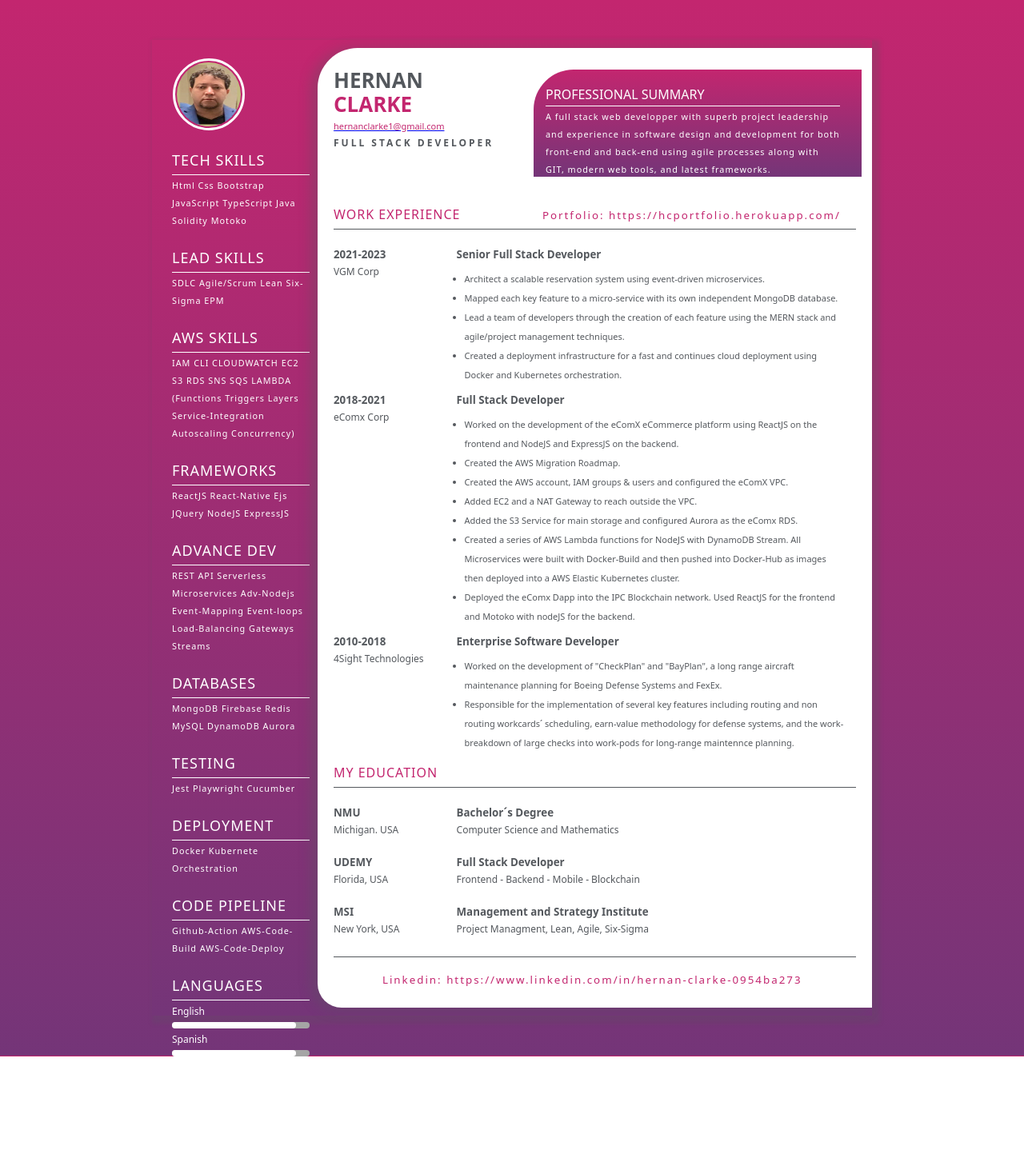
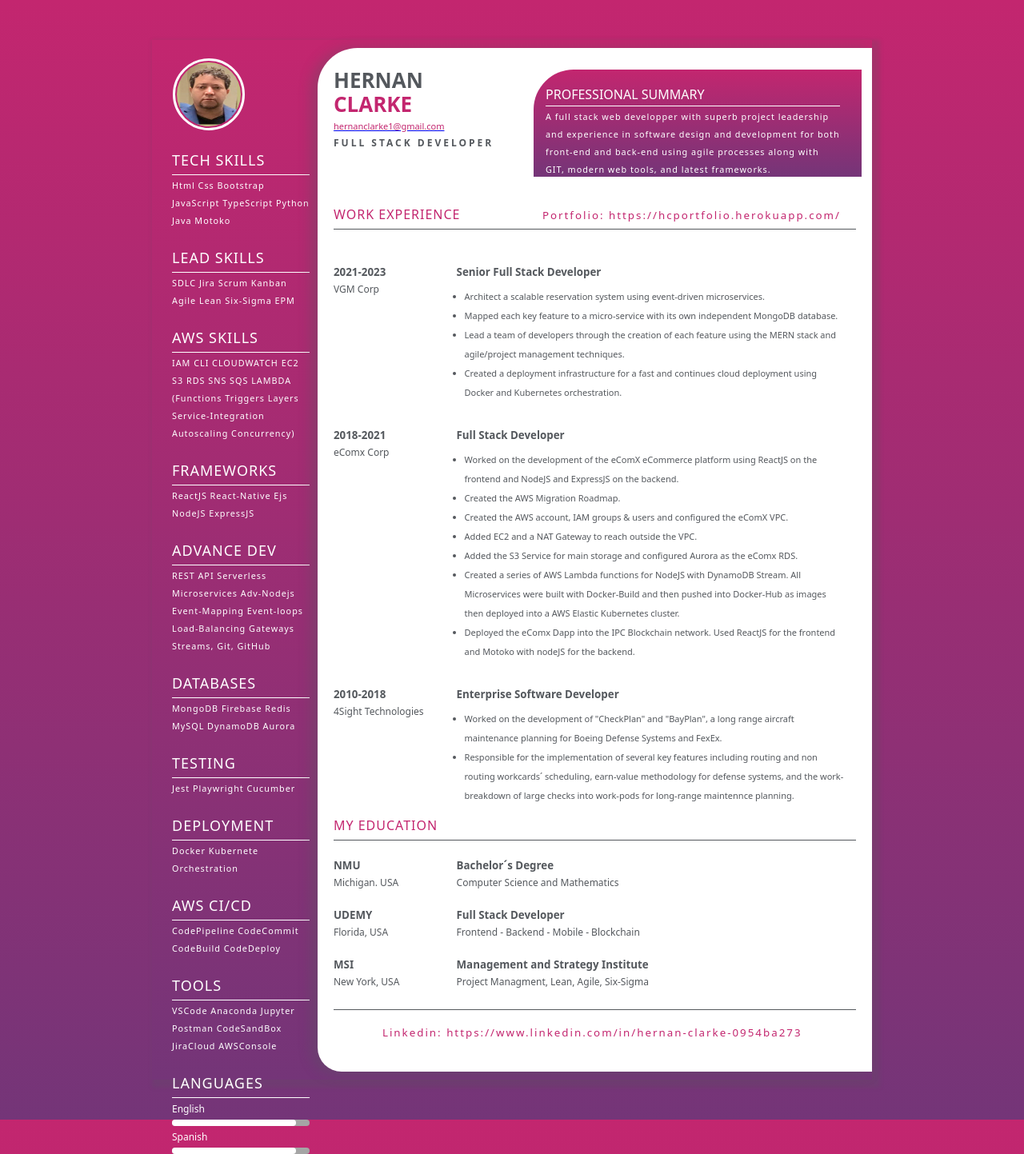
Before and after one commit to hcdclove/hernan-clarke-resume, a Node server app: page / in a window 1280 px wide. Shown: the whole page at 80% size. Before the commit the page ends 1321 px from the top, so only its background shows below. Run offline with Node 20, Linux system fonts and the light colour scheme.

Commit message:
HC Resume 7.1.1

```diff
--- a/public/css/index.css
+++ b/public/css/index.css
@@ -73,7 +73,7 @@ body {
 
 .resume-main {
 	width: 900px;
-	height: 1220px;
+	height: 1300px;
 	background: linear-gradient(var(--one), var(--two));
 	margin: 50px auto;
 	box-shadow: 5px 5px 5px 5px #54585d33;
@@ -87,7 +87,7 @@ body {
 	width: 77%;
 	float: left;
 	background-color: var(--white);
-	height: 1200px;
+	height: 1280px;
 	margin: 10px 0px;
 	border-radius: 50px 0px 0px 30px;
 	padding: 20px 20px;
--- a/views/index.ejs
+++ b/views/index.ejs
@@ -14,12 +14,12 @@
 
           <h2>Tech Skills</h2>
           <hr class="hr1" />
-          <span class='p1'>Html Css Bootstrap JavaScript TypeScript Java Solidity Motoko</span>
+          <span class='p1'>Html Css Bootstrap JavaScript TypeScript Python Java Motoko</span>
           <br />
           <br />
           <h2>Lead Skills</h2>
           <hr class="hr1" />
-          <span class='p1'>SDLC Agile/Scrum Lean Six-Sigma EPM </span>
+          <span class='p1'>SDLC Jira Scrum Kanban Agile Lean Six-Sigma EPM </span>
           <br />
           <br />
           <h2>AWS Skills </h2>
@@ -29,13 +29,13 @@
           <br />
           <h2>Frameworks</h2>
           <hr class="hr1" />
-          <span class='p1'> ReactJS React-Native Ejs JQuery NodeJS ExpressJS</span>
+          <span class='p1'> ReactJS React-Native Ejs NodeJS ExpressJS</span>
 
           <br />
           <br />
           <h2>ADVANCE DEV</h2>
           <hr class="hr1" />
-          <span class='p1'>REST API Serverless Microservices Adv-Nodejs Event-Mapping Event-loops Load-Balancing Gateways Streams  </span>
+          <span class='p1'>REST API Serverless Microservices Adv-Nodejs Event-Mapping Event-loops Load-Balancing Gateways Streams, Git, GitHub  </span>
           <br />
           <br />
           <h2>Databases</h2>
@@ -54,9 +54,14 @@
           <span class='p1'>Docker Kubernete Orchestration</span>
           <br />
            <br />
-          <h2>Code Pipeline</h2>
+          <h2>AWS CI/CD</h2>
           <hr class="hr1" />
-          <span class='p1'>Github-Action AWS-Code-Build AWS-Code-Deploy</span>
+          <span class='p1'>CodePipeline CodeCommit CodeBuild CodeDeploy</span>
+          <br />
+           <br />
+          <h2>TOOLS</h2>
+          <hr class="hr1" />
+          <span class='p1'>VSCode Anaconda Jupyter Postman CodeSandBox JiraCloud AWSConsole</span>
           <!-- <span class='p1'>VSCode CodeSandBox Expo GitHub Studio3T Postman</span> -->
 
           <!-- <div class="col-div-3">
@@ -150,7 +155,7 @@
         </div>
       </div>
         <hr class="hr2" />
-        <br />
+        <br /><br />
         <div class="col-div-4">
           <p class="p5">2021-2023</p>
           <span class="span1">VGM Corp</span>
@@ -169,7 +174,7 @@
 
         <br />
         <div class="clearfix"></div>
-
+        <br />
         <div class="col-div-4">
           <p class="p5">2018-2021</p>
           <span class="span1">eComx Corp</span>
@@ -194,7 +199,7 @@
         </div>
 
         <div class="clearfix"></div>
-
+    <br />
            <div class="col-div-4">
           <p class="p5">2010-2018</p>
           <span class="span1">4Sight Technologies</span>
```
